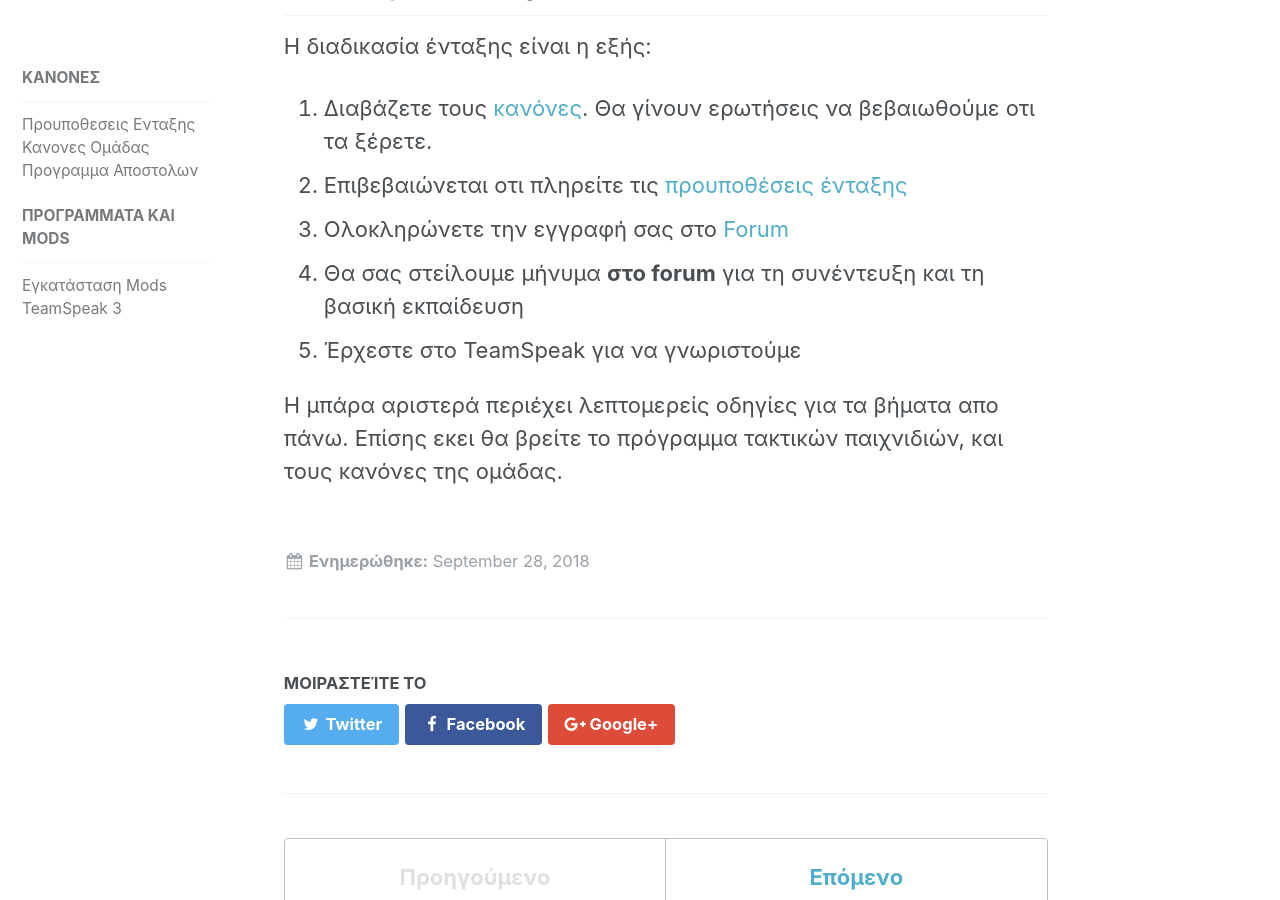
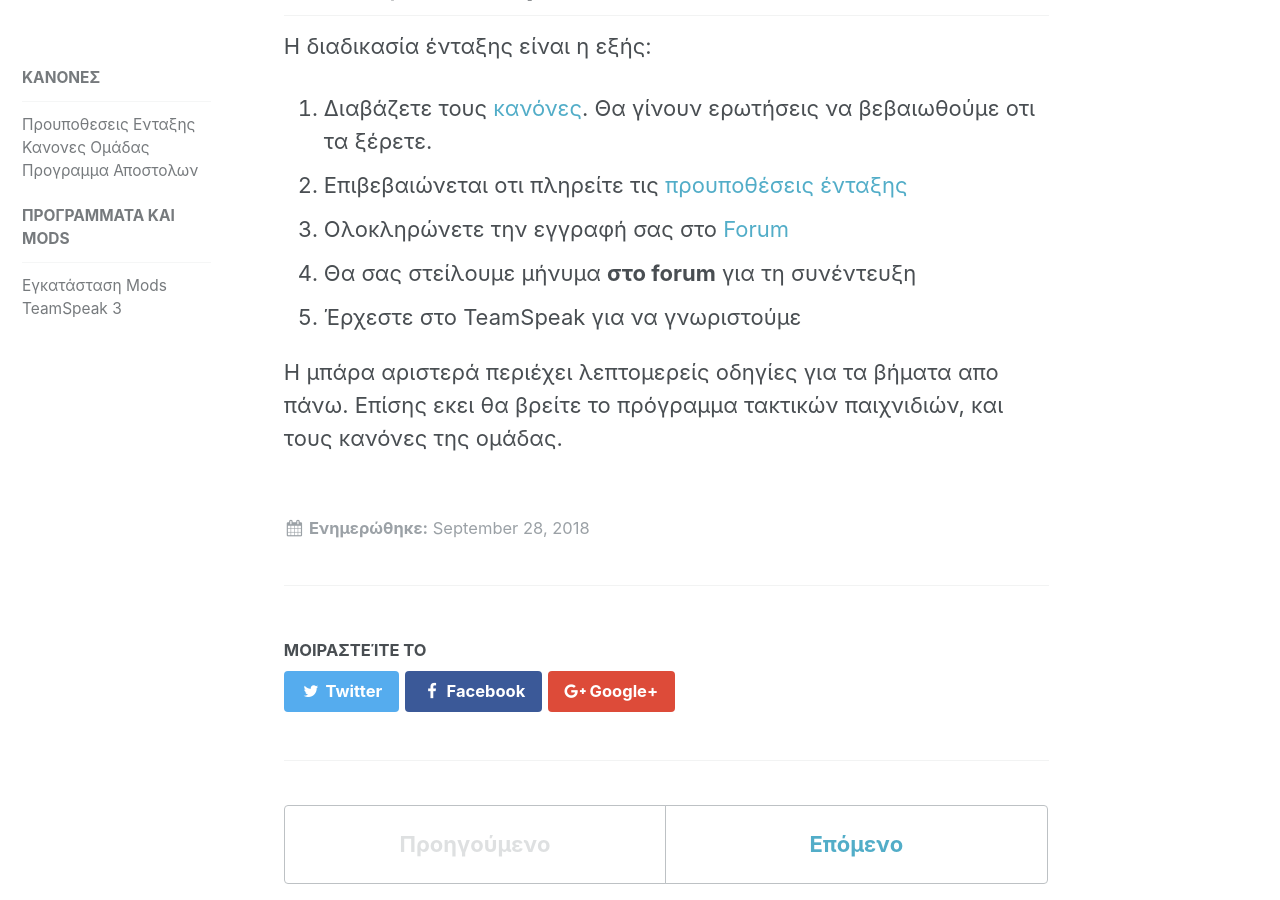
Before and after one commit to SharkGR/Pages, a Jekyll site: the page built from _join/index.md, in a window 1280 px wide and 900 px high, scrolled down 1149 px. Built offline with Jekyll 4.4.1, drawn with Linux system fonts in a browser that asks for light colours.

Commit message:
Μικροδιόρθωση για το νέο σύστημα

```diff
--- a/_join/index.md
+++ b/_join/index.md
@@ -34,7 +34,7 @@ header:
 1. Διαβάζετε τους [κανόνες][rules]. Θα γίνουν ερωτήσεις να βεβαιωθούμε οτι τα ξέρετε.
 1. Επιβεβαιώνεται οτι πληρείτε τις [προυποθέσεις ένταξης][prereqs]
 1. Ολοκληρώνετε την εγγραφή σας στο [Forum]({{ site.forum }})
-1. Θα σας στείλουμε μήνυμα **στο forum** για τη συνέντευξη και τη βασική εκπαίδευση
+1. Θα σας στείλουμε μήνυμα **στο forum** για τη συνέντευξη
 1. Έρχεστε στο TeamSpeak για να γνωριστούμε
 
  Η μπάρα αριστερά περιέχει λεπτομερείς οδηγίες για τα βήματα απο πάνω. Επίσης
```
